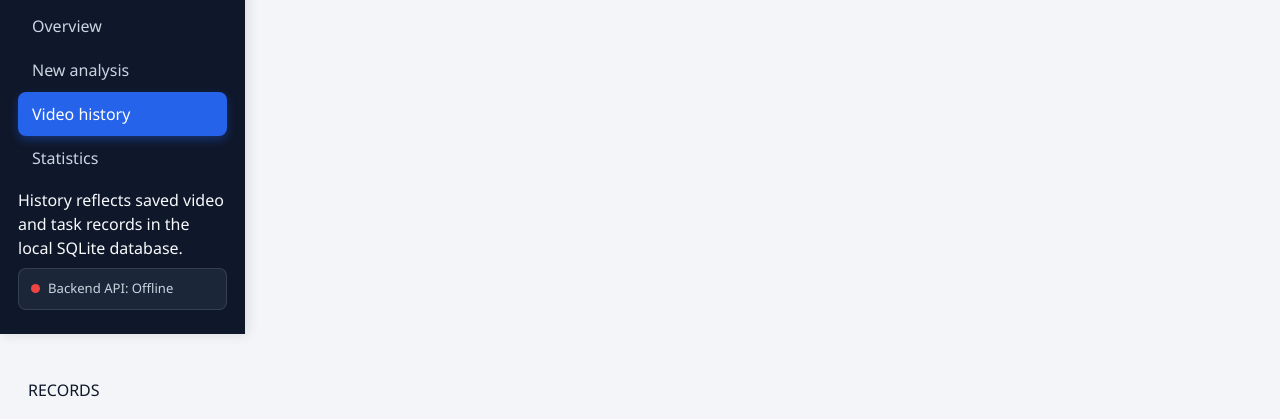
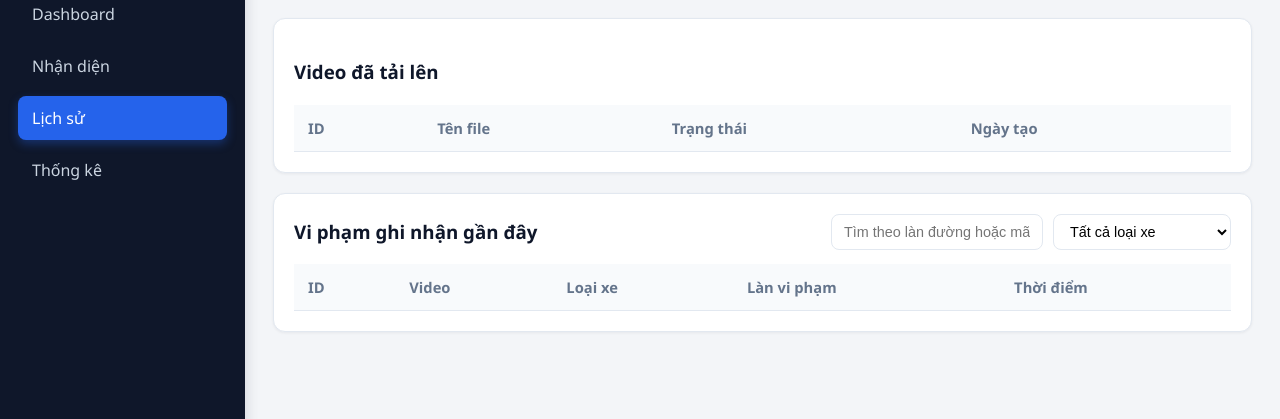
Before and after one commit to xuan-mai-pyn/ITS-WrongLaneDetection, a plain HTML site: page frontend/pages/history.html in a window 1280 px wide. Shown: the part 96-515 px from the top of the page. Drawn offline with Linux system fonts and the light colour scheme; no server answers.

Commit message:
Update history.html

```diff
--- a/frontend/pages/history.html
+++ b/frontend/pages/history.html
@@ -1,13 +1,79 @@
-<!doctype html>
-<html lang="en">
-  <head>
-    <meta charset="utf-8"><meta name="viewport" content="width=device-width, initial-scale=1">
-    <title>Video history · ITS Wrong-Lane Detection</title>
-    <link rel="stylesheet" href="/assets/css/style.css">
-    <script defer src="/assets/js/api.js"></script><script defer src="/assets/js/main.js"></script><script defer src="/assets/js/history.js"></script>
-  </head>
-  <body data-page="history">
-    <aside class="sidebar"><a class="brand" href="/dashboard"><span class="brand-mark">ITS</span><span>Traffic Vision<small>Wrong-lane analysis</small></span></a><nav aria-label="Main navigation"><a class="nav-link" href="/dashboard">Overview</a><a class="nav-link" href="/detection">New analysis</a><a class="nav-link active" href="/history">Video history</a><a class="nav-link" href="/statistics">Statistics</a></nav><div class="sidebar-note">History reflects saved video and task records in the local SQLite database.</div></aside>
-    <main class="main-content"><header class="topbar"><div><p class="eyebrow">RECORDS</p><h1>Video history</h1></div><a class="button button-primary" href="/detection">New analysis</a></header><section class="page-intro"><div><h2>Uploaded videos</h2><p>Processing failures are shown and are not counted as completed results.</p></div></section><section class="content-card"><div class="table-wrap"><table><thead><tr><th>Video</th><th>Uploaded</th><th>State</th><th>Processing time</th><th>Frames</th><th>Vehicles</th><th>Violations</th></tr></thead><tbody id="history-videos"><tr><td colspan="7" class="empty-state">Loading videos…</td></tr></tbody></table></div></section><section class="content-card"><div class="section-heading"><div><h2>Recent violations</h2><p>Recorded only when configured lane rules are evaluated</p></div></div><div class="table-wrap"><table><thead><tr><th>Vehicle ID</th><th>Transition</th><th>Video</th><th>Time</th></tr></thead><tbody id="history-violations"><tr><td colspan="4" class="empty-state">Loading violations…</td></tr></tbody></table></div></section><div id="toast" class="toast" role="status" aria-live="polite"></div></main>
-  </body>
+<!DOCTYPE html>
+<html lang="vi">
+<head>
+  <meta charset="UTF-8">
+  <meta name="viewport" content="width=device-width, initial-scale=1.0">
+  <title>Lịch sử nhận diện - ITS Wrong-Lane Detection</title>
+  <link rel="stylesheet" href="/assets/css/style.css">
+</head>
+<body>
+  <div class="layout">
+    <aside class="sidebar">
+      <h2>ITS Detection</h2>
+      <a href="/dashboard">Dashboard</a>
+      <a href="/detection">Nhận diện</a>
+      <a href="/history" class="active">Lịch sử</a>
+      <a href="/statistics">Thống kê</a>
+    </aside>
+
+    <main class="main-content">
+      <div class="page-header">
+        <h1>Lịch sử nhận diện &amp; Vi phạm</h1>
+        <p>Tra cứu danh sách video đã xử lý và nhật ký phương tiện đi sai làn đường</p>
+      </div>
+
+      <section class="panel">
+        <h3>Video đã tải lên</h3>
+        <div class="table-wrap">
+          <table>
+            <thead>
+              <tr>
+                <th>ID</th>
+                <th>Tên file</th>
+                <th>Trạng thái</th>
+                <th>Ngày tạo</th>
+              </tr>
+            </thead>
+            <tbody id="history-videos"></tbody>
+          </table>
+        </div>
+      </section>
+
+      <section class="panel">
+        <div style="display: flex; justify-content: space-between; align-items: center; flex-wrap: wrap; gap: 12px; margin-bottom: 14px;">
+          <h3 style="margin: 0;">Vi phạm ghi nhận gần đây</h3>
+          <div style="display: flex; gap: 10px; flex-wrap: wrap;">
+            <input type="text" id="history-search" placeholder="Tìm theo làn đường hoặc mã..." style="padding: 8px 12px; border: 1px solid var(--border); border-radius: 8px; font-size: 0.9rem;">
+            <select id="history-vehicle-filter" style="padding: 8px 12px; border: 1px solid var(--border); border-radius: 8px; font-size: 0.9rem; background: #fff;">
+              <option value="all">Tất cả loại xe</option>
+              <option value="car">Ô tô (Car)</option>
+              <option value="motorcycle">Xe máy (Motorcycle)</option>
+              <option value="bus">Xe buýt (Bus)</option>
+              <option value="truck">Xe tải (Truck)</option>
+            </select>
+          </div>
+        </div>
+
+        <div class="table-wrap">
+          <table>
+            <thead>
+              <tr>
+                <th>ID</th>
+                <th>Video</th>
+                <th>Loại xe</th>
+                <th>Làn vi phạm</th>
+                <th>Thời điểm</th>
+              </tr>
+            </thead>
+            <tbody id="history-violations"></tbody>
+          </table>
+        </div>
+      </section>
+    </main>
+  </div>
+
+  <script src="/assets/js/api.js"></script>
+  <script src="/assets/js/main.js"></script>
+  <script src="/assets/js/history.js"></script>
+</body>
 </html>
```
